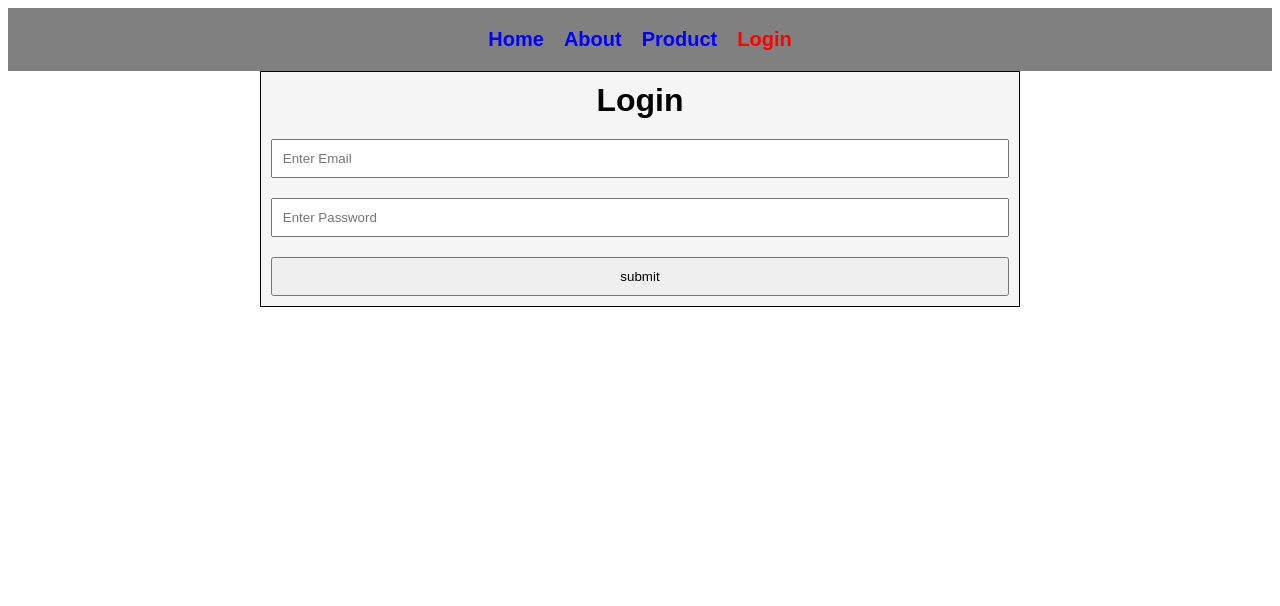
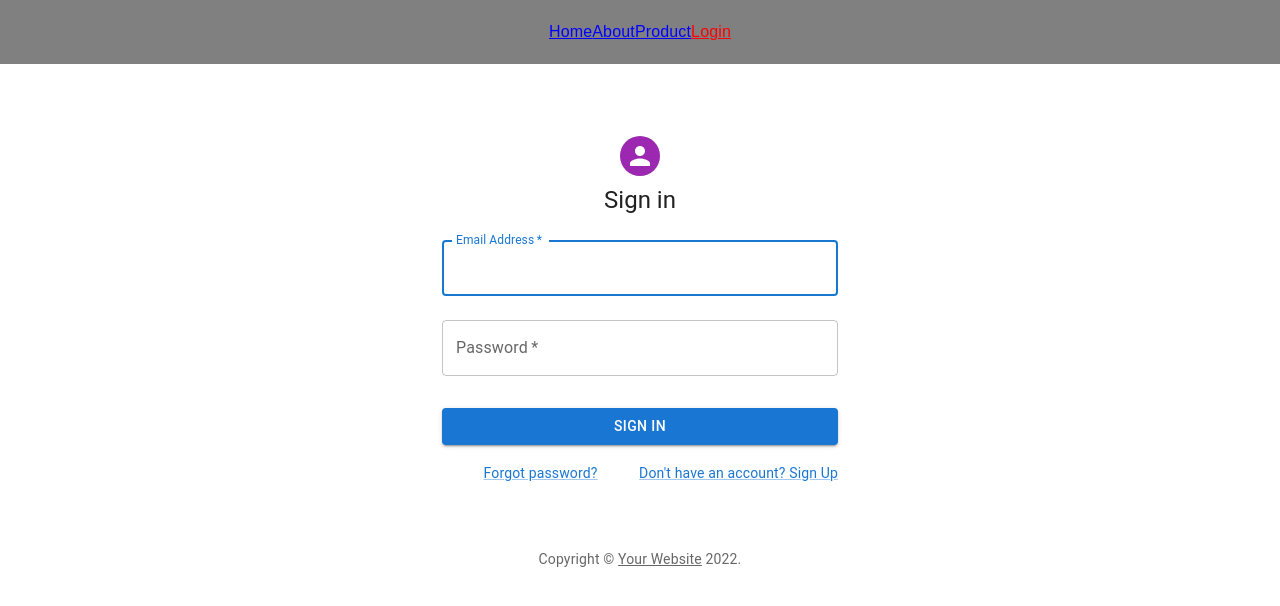
Before and after one commit to SINGH202/assignment, a React (Create React App) app: page /login in a window 1280 px wide. Shown: the top 606 px of the page. Built offline with nearby package versions, Linux system fonts and the light colour scheme.

Commit message:
Implemented signup and signing

```diff
--- a/package.json
+++ b/package.json
@@ -3,6 +3,9 @@
   "version": "0.1.0",
   "private": true,
   "dependencies": {
+    "@emotion/react": "^11.9.0",
+    "@emotion/styled": "^11.8.1",
+    "@mui/material": "^5.6.2",
     "axios": "^0.26.1",
     "cra-template": "1.1.3",
     "react": "^18.0.0",
--- a/src/Routes/Routes.jsx
+++ b/src/Routes/Routes.jsx
@@ -7,6 +7,7 @@ import { Login } from "../components/Login";
 import App from "../App";
 import { PrivateRoutes } from "./PrivateRoute";
 import { Logout } from "../components/Logout";
+import { SignUp } from "../components/SignUp";
 
 const RouteComponent = () => {
   return (
@@ -21,6 +22,7 @@ const RouteComponent = () => {
         </Route>
         <Route path="login" element={<Login />} />
         <Route path="logout" element={<Logout />} />
+        <Route path="signup" element={<SignUp/>}/>
         <Route path="*" element={<h2>404 Element not found</h2>} />
       </Route>
     </Routes>
@@ -28,17 +30,3 @@ const RouteComponent = () => {
 };
 
 export default RouteComponent;
-
-{
-  /* <Route
-          path="products"
-          element={
-            <PrivateRoutes>
-              <Product />
-            </PrivateRoutes>
-          }
-        >
-          <Route path=":productId" element={<SingleProduct />} />
-          <Route index element={<h1>Select Product</h1>} />
-        </Route> */
-}
--- a/src/components/Dashboard.jsx
+++ /dev/null
@@ -1,8 +0,0 @@
-import React from "react"
-
-
-
-const Dashboard = ({message}) =>{
-  return <h1>Welcome to the dashboard and my token is ${message}</h1>
-}
-export {Dashboard}
--- a/src/components/Login.jsx
+++ b/src/components/Login.jsx
@@ -1,51 +1,116 @@
-import React, { useContext, useState } from "react";
+import React, { useContext } from "react";
 import { AuthContext } from "../context/AuthContextProvider";
-import { ThemeContext } from "../context/ThemeContextProvider";
-import {Navigate, useNavigate} from "react-router-dom"
-import { Dashboard } from "./Dashboard";
-import styles from "./Login.module.css";
+import {Navigate} from "react-router-dom"
+import Avatar from '@mui/material/Avatar';
+import Button from '@mui/material/Button';
+import CssBaseline from '@mui/material/CssBaseline';
+import TextField from '@mui/material/TextField';
+import Link from '@mui/material/Link';
+import Grid from '@mui/material/Grid';
+import Box from '@mui/material/Box';
+import Typography from '@mui/material/Typography';
+import Container from '@mui/material/Container';
+import { createTheme, ThemeProvider } from '@mui/material/styles';
+
+const theme = createTheme();
+
 
 export const Login = () => {
-  const [state, setState] = useState({ email: "", password: "" });
-  const { isAuth, err, token, handleAuth } = useContext(AuthContext);
-  const { theme } = useContext(ThemeContext);
-  // console.log(theme);
-  const handleSubmit = (e) => {
-    e.preventDefault();
-    handleAuth(state.email, state.password);
+  const { isAuth, token, handleAuth } = useContext(AuthContext);
+
+  const handleSubmit = (event) => {
+    event.preventDefault();
+    const data = new FormData(event.currentTarget);
+
+
+    const dat = ({
+      username: data.get('email'),
+      password: data.get('password'),
+    });
+    handleAuth(dat.username, dat.password);
+
   };
   console.log(isAuth, "isAuth");
   return (
     <>
       {!token ? (
-        <>
-          {" "}
-          <form
-            className={styles.login_form}
-            style={{ backgroundColor: theme.backgroundColor }}
-            onSubmit={handleSubmit}
+        <ThemeProvider theme={theme}>
+        <Container component="main" maxWidth="xs">
+          <CssBaseline />
+          <Box
+            sx={{
+              marginTop: 8,
+              display: 'flex',
+              flexDirection: 'column',
+              alignItems: 'center',
+            }}
           >
-            <h1 style={{ color: theme.textcolor }}>Login</h1>
-            <input
-              placeholder="Enter Email"
-              value={state.email}
-              onChange={(e) => {
-                setState({ ...state, email: e.target.value });
-              }}
-            />
-            <input
-              placeholder="Enter Password"
-              value={state.password}
-              onChange={(e) => {
-                setState({ ...state, password: e.target.value });
-              }}
-            />
-            <input type="submit" value="submit" />
-          </form>
-          {err && <h1>Wrong Credentials</h1>}
-        </>
+            <Avatar sx={{ m: 1, bgcolor: 'secondary.main' }}>
+            </Avatar>
+            <Typography component="h1" variant="h5">
+              Sign in
+            </Typography>
+            <Box component="form" onSubmit={handleSubmit} noValidate sx={{ mt: 1 }}>
+              <TextField
+                margin="normal"
+                required
+                fullWidth
+                id="email"
+                label="Email Address"
+                name="email"
+                autoComplete="email"
+                autoFocus
+              />
+              <TextField
+                margin="normal"
+                required
+                fullWidth
+                name="password"
+                label="Password"
+                type="password"
+                id="password"
+                autoComplete="current-password"
+              />
+
+              <Button
+                type="submit"
+                fullWidth
+                variant="contained"
+                sx={{ mt: 3, mb: 2 }}
+              >
+                Sign In
+              </Button>
+              <Grid container>
+                <Grid item xs>
+                  <Link href="forgetPassword" variant="body2">
+                    Forgot password?
+                  </Link>
+                </Grid>
+                <Grid item>
+                  <Link href="/signup" variant="body2">
+                    {"Don't have an account? Sign Up"}
+                  </Link>
+                </Grid>
+              </Grid>
+            </Box>
+          </Box>
+          <Copyright sx={{ mt: 8, mb: 4 }} />
+        </Container>
+      </ThemeProvider>
       ) : <Navigate to={"/products"} />}
     </>
   );
 };
 // export { Login };
+function Copyright(props) {
+  return (
+    <Typography variant="body2" color="text.secondary" align="center" {...props}>
+      {'Copyright © '}
+      <Link color="inherit" href="/signup">
+        Your Website
+      </Link>{' '}
+      {new Date().getFullYear()}
+      {'.'}
+    </Typography>
+  );
+}
--- a/src/components/Login.module.css
+++ /dev/null
@@ -1,15 +0,0 @@
-.login_form {
-  display: flex;
-  flex-direction: column;
-  width: 60%;
-  margin: auto;
-  border: 1px solid black;
-}
-.login_form > * {
-  padding: 10px;
-  margin: auto;
-}
-.login_form input {
-  padding: 10px;
-  margin: 10px;
-}
--- a/src/components/Navbar.jsx
+++ b/src/components/Navbar.jsx
@@ -1,7 +1,7 @@
 import React, { useContext } from "react";
 import { NavLink } from "react-router-dom";
 import { AuthContext } from "../context/AuthContextProvider";
-import "./navbar.css"
+
 
 
 const Navbar = () =>{
@@ -36,9 +36,9 @@ const Navbar = () =>{
     ]
 
     return(
-        <div style={{backgroundColor:"gray", padding:"20px"}}>
+        <div style={{backgroundColor:"gray", padding:"20px", margin:"0px"}}>
             {links.map(({title, to}, index) =>{
-                return <NavLink className="navlinks" key={index} to={to} style={({isActive}) => ({
+                return <NavLink key={index} to={to} style={({isActive}) => ({
                     color: isActive? "red":"blue"
                 })} >{title}</NavLink>
             })}
--- /dev/null
+++ b/src/components/SignUp.jsx
@@ -0,0 +1,114 @@
+import axios from "axios";
+import { useState } from "react";
+import Avatar from '@mui/material/Avatar';
+import TextField from '@mui/material/TextField';
+import Button from '@mui/material/Button';
+import Typography from '@mui/material/Typography';
+import { useNavigate } from 'react-router-dom';
+
+
+import "./signup.css"
+
+const init = {
+  username: "",
+  email: "",
+  password: "",
+};
+export const SignUp = () => {
+  const [state, setState] = useState(init);
+  const navigate = useNavigate();
+
+  const handleSubmit = (e) => {
+    e.preventDefault();
+    if (state.username == "" || state.email == "" || state.password == "") {
+      alert("Please provide all details");
+    } else {
+      registerUser(state);
+    }
+  };
+
+  const registerUser = ({ username, email, password }) => {
+    console.log(username, email, password);
+    axios({
+      method: "post",
+      url: "https://ecommerce-backend-singh202.herokuapp.com/api/auth/register",
+      data: {
+        username,
+        email,
+        password,
+      },
+    })
+      .then((res) => {
+        console.log(res.data);
+        navigate("/login")
+      })
+      .catch((err) => {
+        console.log(err);
+      });
+  };
+
+  return (
+    <div className="signUpDiv">
+
+      <Avatar sx={{ m: 1, bgcolor: 'secondary.main' }}></Avatar>
+      <Typography component="h1" variant="h5">
+            Sign Up
+          </Typography>
+      <form onSubmit={handleSubmit}>
+      <TextField
+              margin="normal"
+              required
+              fullWidth
+              id="username"
+              label="Username"
+              name="username"
+              autoComplete="username"
+
+              autoFocus
+              onChange={(e) => {
+                setState({ ...state, username: e.target.value });
+              }}
+            />
+
+        <TextField
+              margin="normal"
+              required
+              fullWidth
+              id="email"
+              label="Email Address"
+              name="email"
+              autoComplete="email"
+              autoFocus
+              onChange={(e) => {
+                setState({ ...state, email: e.target.value });
+              }}
+            />
+
+        <br/>
+        <TextField
+              margin="normal"
+              required
+              fullWidth
+              id="password"
+              label="Passowrd"
+              name="password"
+              autoComplete="password"
+              autoFocus
+              onChange={(e) => {
+                setState({ ...state, password: e.target.value });
+              }}
+            />
+
+        <br/>
+        <Button
+              type="submit"
+              fullWidth
+              variant="contained"
+              sx={{ mt: 3, mb: 2 }}
+            >
+              Sign Up
+            </Button>      </form>
+
+    </div>
+  );
+};
--- a/src/components/ThemeButton.jsx
+++ /dev/null
@@ -1,15 +0,0 @@
-import React, { useContext } from "react";
-import { ThemeContext } from "../context/ThemeContextProvider";
-
-const ThemeButton = () => {
-  const { currentTheme, toggleTheme } = useContext(ThemeContext);
-
-  return (
-    <>
-      <button onClick={toggleTheme}>
-        Switch Theme to {currentTheme == "light" ? "Dark" : "Light"}
-      </button>
-    </>
-  );
-};
-export { ThemeButton };
--- /dev/null
+++ b/src/components/signup.css
@@ -0,0 +1,7 @@
+.signUpDiv{
+    display:flex;
+    flex-direction: column;
+    width: 30%;
+    margin: 100px auto;
+    align-items: center;
+}
--- a/src/context/AuthContextProvider.jsx
+++ b/src/context/AuthContextProvider.jsx
@@ -8,18 +8,19 @@ const AuthContextProvider = ({ children }) => {
   const [isAuth, setAuth] = React.useState(false);
   const [err, setErr] = React.useState(false);
   const [token, setToken] = React.useState("");
-  const handleAuth = (email, password) => {
+  const handleAuth = (username, password) => {
+    console.log(username, password)
     axios({
       method: "post",
-      url: "https://reqres.in/api/login",
+      url: "https://ecommerce-backend-singh202.herokuapp.com/api/auth/login",
       data: {
-        email,
+        username,
         password
       }
     })
       .then((res) => {
-        console.log("hi");
-        setToken(res.data.token);
+        console.log(res.data);
+        setToken(res.data.accessToken);
         setAuth(true);
         console.log(isAuth)
       })
```
Also changed, not shown: src/components/LoginCompoent.jsx (deleted, +0 -52 lines), 1 other file (tests, documents, lock files or other folders).
